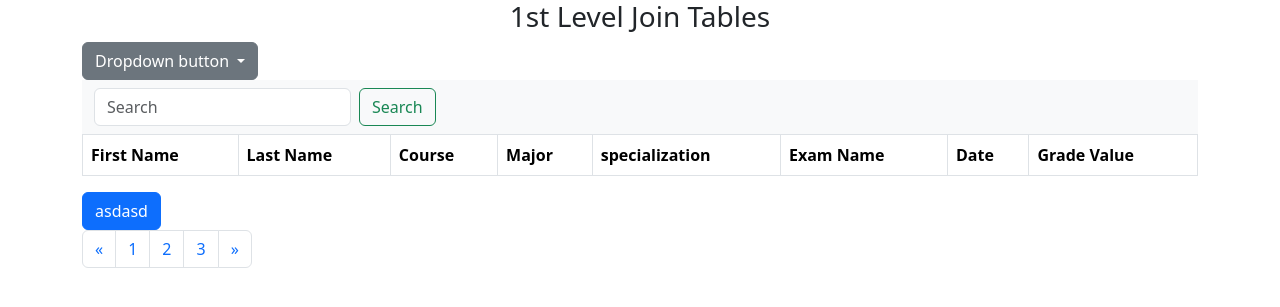
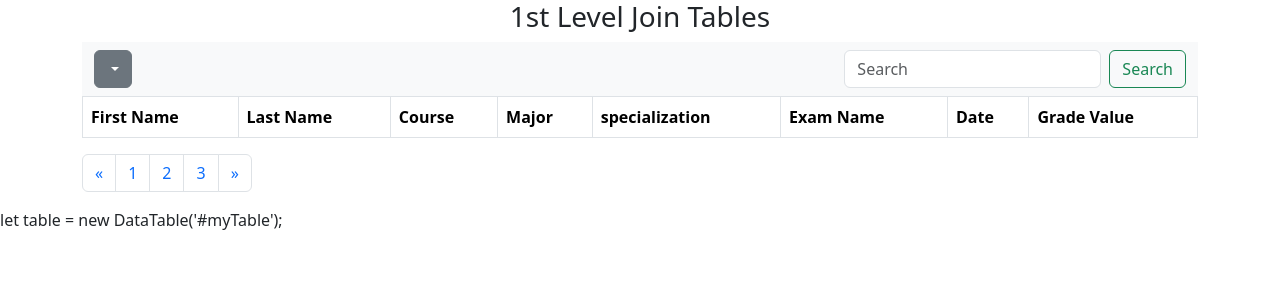
Before and after one commit to EricVilla0896/Prelims-2nd-Sem, a PHP site: page /innerjoin1.php in a window 1280 px wide. Shown: the top 307 px of the page. Run offline with PHP 8.4, Linux system fonts and the light colour scheme; data that the repository does not hold is empty.

Commit message:
Add files via upload

```diff
--- a/joining/innerjoin1.php
+++ b/joining/innerjoin1.php
@@ -27,26 +27,26 @@ $result = mysqli_query($conn, $sql);
 <head>
 	<title>Join 3 Table Level 1</title>
 
-	<link rel="stylesheet" type="text/css" href="css/bootstrap.min.css" />
+	<link rel="stylesheet" type="text/css" href="css/bootstrap.min.css"/>
+    <link rel="stylesheet" type="text/css" href="css/dataTables.dataTables.min.css"/>
 </head>
 <body>
 
 <div class="container">
     <h3 align="center">1st Level Join Tables</h3>
-    <div class="horizontal">
+    <div class="position-relative">
+    <nav class="navbar bg-body-tertiary">
+        <div class="container-fluid">
             <div class="dropdown">
                 <button class="btn btn-secondary dropdown-toggle" type="button" data-bs-toggle="dropdown" aria-expanded="false">
-    Dropdown button
                 </button>
                 <ul class="dropdown-menu">
-            <li><a class="dropdown-item" href="#">Action</a></li>
-            <li><a class="dropdown-item" href="#">Another action</a></li>
-            <li><a class="dropdown-item" href="#">Something else here</a></li>
+                    <li><a class="dropdown-item" href="#">4</a></li>
+                    <li><a class="dropdown-item" href="#">8</a></li>
+                    <li><a class="dropdown-item" href="#">12</a></li>
                 </ul>
             </div>
-    <nav class="navbar bg-body-tertiary">
-    <div class="container-fluid">
-        <form class="d-flex" role="search" align="right">
+            <form class="d-flex" role="search">
             <input class="form-control me-2" type="search" placeholder="Search" aria-label="Search">
             <button class="btn btn-outline-success" type="submit">Search</button>
             </form>
@@ -89,9 +89,6 @@ $result = mysqli_query($conn, $sql);
 
 		        ?>
        </table>
-       <div>
-        <button type="button" class="btn btn-primary">asdasd</button>
-       </div>
 
     </div>
     <nav aria-label="Page navigation example">
@@ -117,15 +114,15 @@ $result = mysqli_query($conn, $sql);
 
 
 
-<!--
-		<a href="index2.php">Insert Data Here</a>&nbsp;&nbsp;&nbsp;&nbsp;
+
+		<!-- <a href="index2.php">Insert Data Here</a>&nbsp;&nbsp;&nbsp;&nbsp;
 		<a href="search_filter_print.php">Search Data Here</a>&nbsp;&nbsp;&nbsp;&nbsp;
 		<a href="update.php">Update Data Here</a>&nbsp;&nbsp;&nbsp;&nbsp;
-		<a href="index.php">Go to Home</a>&nbsp;&nbsp;&nbsp;&nbsp;
--->
+		<a href="index.php">Go to Home</a>&nbsp;&nbsp;&nbsp;&nbsp; -->
+
 
 </body>
 <script src="js/bootstrap.bundle.min.js"></script>
-<script src="js/popper.min.js"></script>
-<script src="js/bootstrap.min.js"></script>
+<script src="js/dataTables.min.js"></script>
+let table = new DataTable('#myTable');
 </html>
```
Lines whose indentation alone changed are shown as unchanged.
